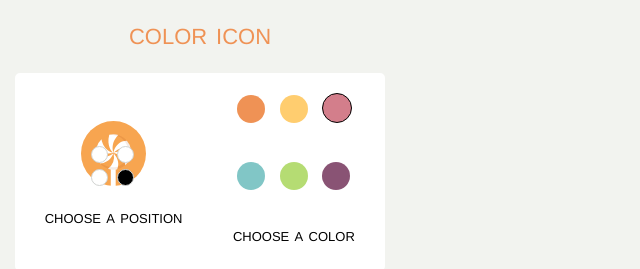
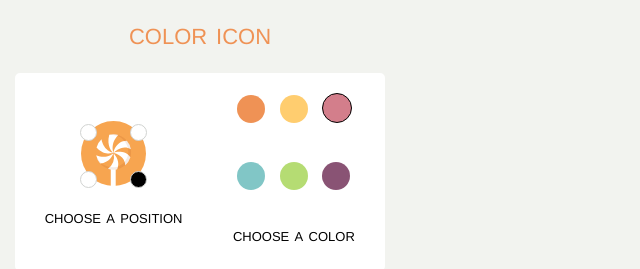
Before and after one commit to tiagonbotelho/color-icon, a browser extension: page src/browser_action/browser_action.html in a window 1280 px wide. Shown: the top 269 px of the page, 0-640 px from the left. Drawn offline with Linux system fonts and the light colour scheme.

Commit message:
Reloads tabs using the chrome reload instead of update
For some reason a few URLs weren't being affected by the update which
caused then to not initialise the process of listening for the Color
Icon events.

This commit also fixes the layout of the buttons in the pop-up

```diff
--- a/src/bg/background.js
+++ b/src/bg/background.js
@@ -129,7 +129,7 @@ chrome.runtime.onInstalled.addListener(function() {
     if (confirm(reloadMessage)) {
         chrome.tabs.getAllInWindow(null, function(tabs) {
             for(i = 0; i < tabs.length; i++) {
-                chrome.tabs.update(tabs[i].id, { url: tabs[i].url });
+                chrome.tabs.reload(tabs[i].id);
             }
         });
     }
--- a/src/browser_action/styles.css
+++ b/src/browser_action/styles.css
@@ -138,19 +138,19 @@ button {
 }
 
 .left {
-	margin-left: -27px;
+	margin-left: -50px;
 }
 
 .right {
-	margin-left: 25px;
+	margin-left: 50px;
 }
 
 .top {
-	margin-top: -40px;
+	margin-top: -85px;
 }
 
 .bottom {
-	margin-top: 5px;
+	margin-top: 10px;
 }
 
 .button-actions {
```
